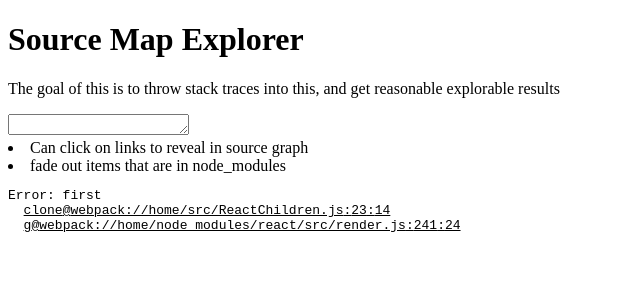
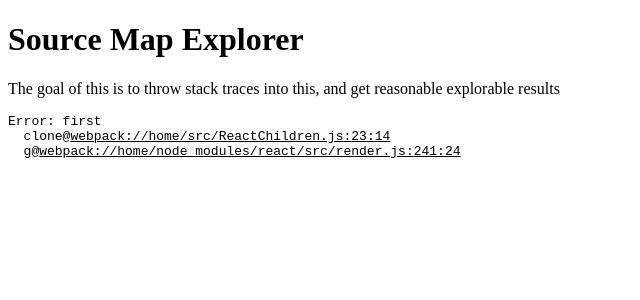
Before and after one commit to ayroblu/source-map-explorer, a SvelteKit app: page / in a window 1280 px wide. Shown: the top 300 px of the page, without its empty margins (0-640 px from the left). Built offline with nearby package versions, Linux system fonts and the light colour scheme.

Commit message:
Make it nice

```diff
--- a/src/modules/source-map-manager/index.ts
+++ b/src/modules/source-map-manager/index.ts
@@ -1,38 +1,28 @@
 import sourceMap, { type MappedPosition } from 'source-map';
+import { fetchSimpleJson, fetchSimpleText, setupCache } from './utils';
 
 export async function convertText(
 	input: string
 ): Promise<{ text: string; srcMap: Record<string, string> }> {
-	const parts = input.split(sourceRegex).map((text) => {
-		const match = sourcePartsRegex.exec(text);
-		if (!match) {
-			return text;
-		}
-		return {
-			functionName: match[1],
-			filename: match[2],
-			line: match[3],
-			column: match[4]
-		};
-	});
+	const parts = getTraceParts(input);
 	const srcMap: Record<string, string> = {};
 	const modifiedParts = await Promise.all(
 		parts.map(async (part) => {
 			if (typeof part === 'string') return part;
-			const { functionName, filename, line, column } = part;
+			const { filename, line, column } = part;
 			const result = await safeResolve(filename, parseInt(line, 10), parseInt(column, 10));
 			if (!result.success) {
-				console.error(result.error);
-				return `${functionName}@${filename}:${line}:${column}`;
+				console.error('failed to resolve', filename, line, column, result.error);
+				return `${filename}:${line}:${column}`;
 			}
 			const { pos, src } = result.data;
-			const { line: newLine, column: newColumn, name } = pos;
-			const newFunctionName = functionName;
-			const newFilename = name ?? '';
-			if (!srcMap[newFilename]) {
-				srcMap[newFilename] = src;
+			const { line: newLine, column: newColumn, source } = pos;
+			const newFilename = source;
+			const newTrace = `${newFilename}:${newLine}:${newColumn}`;
+			if (!srcMap[newTrace]) {
+				srcMap[newTrace] = src;
 			}
-			return `${newFunctionName}@${newFilename}:${newLine}:${newColumn}`;
+			return newTrace;
 		})
 	);
 	return {
@@ -41,8 +31,27 @@
 	};
 }
 
-const sourceRegex = /([\S]*@[\S]+:\d+:\d+)/g;
-const sourcePartsRegex = /([\S]*)@([\S]+):(\d+):(\d+)/;
+export type StackTracePath = {
+	filename: string;
+	line: string;
+	column: string;
+};
+export function getTraceParts(input: string): (string | StackTracePath)[] {
+	return input.split(sourceRegex).map((text) => {
+		const match = sourcePartsRegex.exec(text);
+		if (!match) {
+			return text;
+		}
+		return {
+			filename: match[1],
+			line: match[2],
+			column: match[3]
+		};
+	});
+}
+
+const sourceRegex = /([\w]+:\/\/[\S]+:\d+:\d+)/g;
+const sourcePartsRegex = /([\S]+):(\d+):(\d+)/;
 
 type ResolveReturn = {
 	pos: MappedPosition;
@@ -50,10 +59,10 @@
 };
 async function resolve(path: string, line: number, column: number): Promise<ResolveReturn> {
 	if (!path.startsWith('https:')) {
-		throw new Error('resolve: does not start with https');
+		throw new Error(`resolve: "${path}" does not start with https`);
 	}
 	const map = await loadMapCached(path);
-	const smc = await new sourceMap.SourceMapConsumer(map);
+	return sourceMap.SourceMapConsumer.with(map, null, (smc) => {
 		const pos = smc.originalPositionFor({ line, column });
 		if (!pos.source || !pos.line || !pos.column) {
 			throw new Error('Mapping not found');
@@ -64,11 +73,13 @@
 			column: pos.column,
 			name: pos.name ?? undefined
 		};
-	const src = smc.sourceContentFor(pos.source);
-	if (!src) {
+		const sourceContent = smc.sourceContentFor(pos.source);
+		if (!sourceContent) {
 			throw new Error('Source not found');
 		}
+		const src = slice(sourceContent, pos.line, pos.column, { context: 20 });
 		return { pos: resultPos, src };
+	});
 }
 
 type SafeReturn<T> =
@@ -98,7 +109,6 @@
 	}
 }
 
-const cache = new Map();
 async function loadMap(path: string) {
 	const js = await fetchSimpleText(path);
 	if (js.startsWith('{')) {
@@ -114,33 +124,29 @@
 		throw new Error('Count not find last line of source map');
 	}
 	const sourceMapPath = match[1];
+	console.log('loading', sourceMapPath);
 	return fetchSimpleJson(sourceMapPath);
 }
+const cache = setupCache<string>();
 function loadMapCached(path: string) {
-	return withCache(path, async () => loadMap(path));
-}
-async function withCache<T>(key: string, func: () => Promise<T>): Promise<T> {
-	const cachedValue = cache.get(key);
-	if (cachedValue) {
-		return cachedValue;
-	}
-	const result = await func();
-	cachedValue.set(key, result);
-	return result;
+	return cache.withCache(path, loadMap);
 }
 
-async function getFetchResponseSimple(path: string) {
-	const response = await fetch(path);
-	if (!response.ok) {
-		throw new Error(`Fetch failed for path: ${path}`);
+function slice(text: string, line: number, column: number, opts: { context?: number }) {
+	const delimiter = '\n';
+	const before = opts.context || 0;
+	const after = opts.context || 0;
+	const lines = text.split(delimiter);
+	const begin = Math.max(0, line - before - 1);
+	const end = Math.min(line + after - 1, lines.length - 1);
+	const slice = lines.slice(begin, end + 1);
+	if (column > 100 || slice.some((s) => s.length > 300)) {
+		return [
+			lines[line - 1].slice(column - 1 - 30, column - 1 + 30),
+			'^'.padStart(32).replace('^', '<red>^</red>')
+		].join('\n');
 	}
-	return response;
+	slice[line - begin - 1] = `<highlight>${slice[line - begin - 1]}</highlight>`;
+	slice.splice(line - begin, 0, '^'.padStart(column + 1).replace('^', '<red>^</red>'));
+	return slice.join(delimiter);
 }
-async function fetchSimpleJson(path: string) {
-	const response = await getFetchResponseSimple(path);
-	return response.json();
-}
-async function fetchSimpleText(path: string) {
-	const response = await getFetchResponseSimple(path);
-	return response.text();
-}
--- /dev/null
+++ b/src/modules/source-map-manager/utils.ts
@@ -0,0 +1,93 @@
+/* eslint-disable @typescript-eslint/no-explicit-any */
+/* eslint-disable @typescript-eslint/no-empty-function */
+
+export function setupCache<T>() {
+	const cacheWaiting = new Map<
+		string,
+		{ resolve: (value: T) => void; reject: (reason?: any) => void }[]
+	>();
+	const cache = new Map<string, { current: T }>();
+
+	async function withCache(key: string, func: (key: string) => Promise<T>): Promise<T> {
+		const cacheManager = getCacheManager(key);
+		const result = cacheManager.initialCheck();
+		if (result instanceof Promise) return result;
+		if (result) return result.current;
+		try {
+			const result = await func(key);
+			cacheManager.onSuccess(result);
+			return result;
+		} catch (err) {
+			cacheManager.onFailure(err);
+			throw err;
+		}
+	}
+
+	function getCacheManager(key: string) {
+		function initialCheck(): { current: T } | Promise<T> | void {
+			const cachedValue = cache.get(key);
+			if (cachedValue) {
+				return cachedValue;
+			}
+			const waiting = cacheWaiting.get(key);
+			if (waiting) {
+				const { promise, reject, resolve } = deferredPromise<T>();
+				waiting.push({ resolve, reject });
+				return promise;
+			}
+			cacheWaiting.set(key, []);
+		}
+		function onSuccess(result: T) {
+			cache.set(key, { current: result });
+			const handlers = cacheWaiting.get(key);
+			if (handlers) {
+				handlers.forEach(({ resolve }) => resolve(result));
+				cacheWaiting.delete(key);
+			}
+		}
+		function onFailure(err: unknown) {
+			const handlers = cacheWaiting.get(key);
+			if (handlers) {
+				handlers.forEach(({ reject }) => reject(err));
+				cacheWaiting.delete(key);
+			}
+		}
+		return {
+			initialCheck,
+			onSuccess,
+			onFailure
+		};
+	}
+	return {
+		withCache
+	};
+}
+const deferredPromise = <T>() => {
+	let resolve: (value: T) => void = () => {};
+	let reject: (reason?: any) => void = () => {};
+	const promise = new Promise<T>((resolveInner, rejectInner) => {
+		resolve = resolveInner;
+		reject = rejectInner;
+	});
+	return {
+		promise,
+		resolve,
+		reject
+	};
+};
+
+async function getFetchResponseSimple(path: string) {
+	const response = await fetch(path);
+	if (!response.ok) {
+		throw new Error(`Fetch failed for path: ${path}`);
+	}
+	return response;
+}
+export async function fetchSimpleJson(path: string) {
+	const response = await getFetchResponseSimple(path);
+	return response.json();
+}
+export async function fetchSimpleText(path: string) {
+	const response = await getFetchResponseSimple(path);
+	return response.text();
+}
--- a/src/routes/source-map-handler.svelte
+++ b/src/routes/source-map-handler.svelte
@@ -1,56 +1,95 @@
 <script lang="ts">
 	import { mapSourceMapHandler } from '../modules/api/map-source-map/client';
+	import { getTraceParts } from '../modules/source-map-manager';
+	import { sourcePartToHref } from './utils';
+	import { onMount, onDestroy } from 'svelte';
 
+	onMount(() => {
+		window.addEventListener('paste', handlePaste);
+	});
+	onDestroy(() => {
+		if (typeof window !== 'undefined') {
+			window.removeEventListener('paste', handlePaste);
+		}
+	});
+
+	let isParsing = false;
 	let input = `Error: first
   clone@webpack://home/src/ReactChildren.js:23:14
   g@webpack://home/node_modules/react/src/render.js:241:24`;
+	let srcMap = {};
 	async function handlePaste(event: ClipboardEvent & { currentTarget: HTMLTextAreaElement }) {
-		// const text = event.currentTarget.value;
 		const text = event.clipboardData?.getData('Text');
-		console.log('errr', new Error('hi').stack);
 		if (!text) {
 			return;
 		}
-		const { text: newText } = await mapSourceMapHandler({ text });
-		input = newText;
+		isParsing = true;
+		try {
+			const { text: newText, srcMap: newSrcMap } = await mapSourceMapHandler({ text });
+			input = newText;
+			srcMap = newSrcMap;
+		} finally {
+			isParsing = false;
+		}
 	}
-	const sourceRegex = /([\S]*@[\S]+:\d+:\d+)/g;
-	const sourcePartsRegex = /([\S]*)@([\S]+):(\d+):(\d+)/g;
-	$: parts = input.split(sourceRegex).map((text) => {
-		const match = sourcePartsRegex.exec(text);
-		if (!match) {
-			return text;
-		}
-		return {
-			functionName: match[1],
-			filename: match[2],
-			line: match[3],
-			column: match[4]
+	$: parts = getTraceParts(input);
+	$: isLoading = isParsing;
+	let sourceContent;
+	let sourceTop = '10px';
+	let sourceLeft = '300px';
+	let sourceMaxWidth = '300px';
+	const getHandleMouseEnter =
+		({ filename, line, column }) =>
+		(event) => {
+			const key = `${filename}:${line}:${column}`;
+			const rect = event.currentTarget.getBoundingClientRect();
+			const remainingWidth = window.innerWidth - rect.right;
+			if (remainingWidth < 300) {
+				return;
+			}
+			const content = srcMap[key];
+			// sourceContent = srcMap[key]
+			sourceContent = content.split(splitTaggedRegex).map((t) => {
+				const redMatch = matchRedRegex.exec(t);
+				if (redMatch) {
+					return { tag: 'red', text: redMatch[1] };
+				}
+				const highlightMatch = matchHighlightRegex.exec(t);
+				if (highlightMatch) {
+					return { tag: 'highlight', text: highlightMatch[1] };
+				}
+				return t;
+			});
+			sourceTop = `${window.scrollY + window.innerHeight / 2}px`;
+			sourceLeft = `${window.scrollX + rect.right + 20}px`;
+			sourceMaxWidth = `${remainingWidth - 54}px`;
 		};
-	});
-	type SourcePart = {
-		filename: string;
-		line: string;
-		column: string;
-	};
-
-	function sourcePartToHref(part: SourcePart) {
-		const { filename, line } = part;
-		const realFilename = filename.replace('webpack://home', 'packages/react');
-		// https://sourcegraph.com/github.com/facebook/react/-/blob/packages/react/src/ReactChildren.js?L37
-		return `https://sourcegraph.com/github.com/facebook/react/-/blob/${realFilename}?L${line}`;
-	}
+	const splitTaggedRegex = /(<(?:red|highlight)>.+?<\/(?:red|highlight)>)/g;
+	const matchRedRegex = /<red>(.+)<\/red>/g;
+	const matchHighlightRegex = /<highlight>(.+)<\/highlight>/g;
+	$: contextContent = sourceContent;
+	$: top = sourceTop;
+	$: left = sourceLeft;
+	$: maxWidth = sourceMaxWidth;
 </script>
 
-<textarea rows={1} on:paste={handlePaste} />
-
+{#if isLoading}
+	<p>Loading...</p>
+{/if}
+{#if contextContent}
+	<div class="contextContent" style:top style:left style:max-width={maxWidth}>
+		{#each contextContent as part}{#if typeof part === 'string'}{part}{:else if part.tag === 'red'}<span
+					class="red">{part.text}</span
+				>{:else if part.tag === 'highlight'}<span
+					class="highlight">{part.text}</span
+				>{:else}{part.text}{part.text}{/if}{/each}
+	</div>
+{/if}
 <section>
-	<li>Can click on links to reveal in source graph</li>
-	<li>fade out items that are in node_modules</li>
 	<pre>{#each parts as part}{#if typeof part === 'string'}{part}{:else}<a
 					target="_blank"
 					href={sourcePartToHref(part)}
-					>{part.functionName}@{part.filename}:{part.line}:{part.column}</a
+					on:mouseenter={getHandleMouseEnter(part)}>{part.filename}:{part.line}:{part.column}</a
 				>{/if}{/each}</pre>
 </section>
 
@@ -58,4 +97,27 @@
 	a {
 		color: inherit;
 	}
+	a:hover {
+		background: #5bf;
+		color: black;
+	}
+	.red {
+		color: red;
+	}
+	.highlight {
+		background: yellow;
+		color: black;
+	}
+	.contextContent {
+		position: absolute;
+		white-space: pre-wrap;
+		padding: 10px;
+		border-radius: 8px;
+		border: 1px solid #aaa;
+		background: black;
+		overflow: auto;
+		font-family: monospace;
+		max-height: calc(90vh - 22px);
+		transform: translateY(-50%);
+	}
 </style>
--- /dev/null
+++ b/src/routes/utils.ts
@@ -0,0 +1,31 @@
+import type { StackTracePath } from '../modules/source-map-manager';
+
+export function sourcePartToHref(part: StackTracePath) {
+	const { filename, line, column } = part;
+	const nodeModulePath = pathToNodeModulePath(filename, line, column);
+	if (nodeModulePath) {
+		return nodeModulePath;
+	}
+	const realFilename = filename.replace('webpack:///', '');
+	// https://sourcegraph.com/github.com/facebook/react/-/blob/packages/react/src/ReactChildren.js?L37
+	return `https://sourcegraph.com/github.com/facebook/react/-/blob/${realFilename}?L${line}`;
+}
+
+const isNpm = true;
+function pathToNodeModulePath(path: string, line: string, column: string): string | void {
+	if (isNpm) {
+		const match = nodeModuleNpmRegex.exec(path);
+		if (!match) {
+			return;
+		}
+		return `https://www.npmjs.com/package/${match[1]}?activeTab=code&path=${match[2]}&line=${line}&column=${column}`;
+	} else {
+		const match = nodeModuleUnpkgRegex.exec(path);
+		if (!match) {
+			return;
+		}
+		return `https://unpkg.com/${match[1]}?line=${line}&column=${column}`;
+	}
+}
+const nodeModuleNpmRegex = /node_modules\/(.+?)\/(.+)/;
+const nodeModuleUnpkgRegex = /node_modules\/(.+)/;
```
Lines whose indentation alone changed are shown as unchanged.
